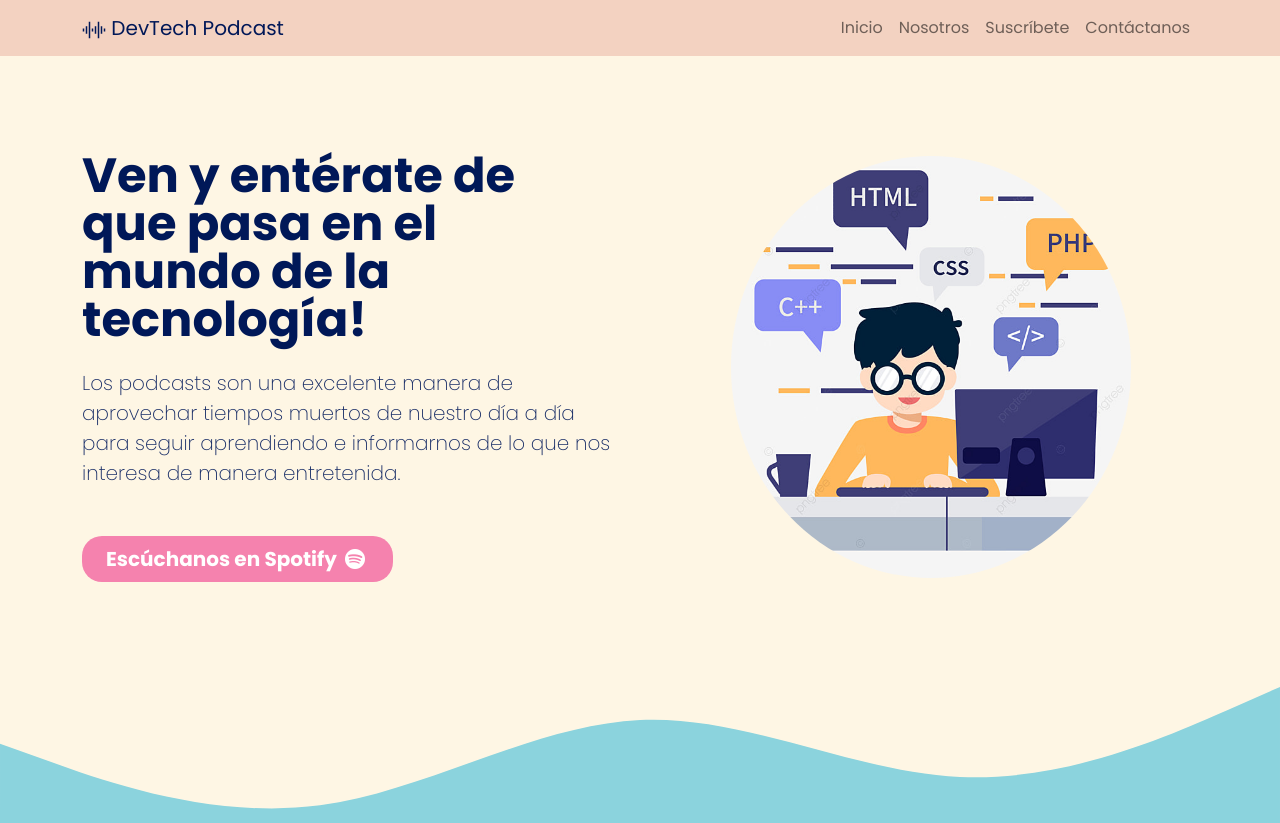
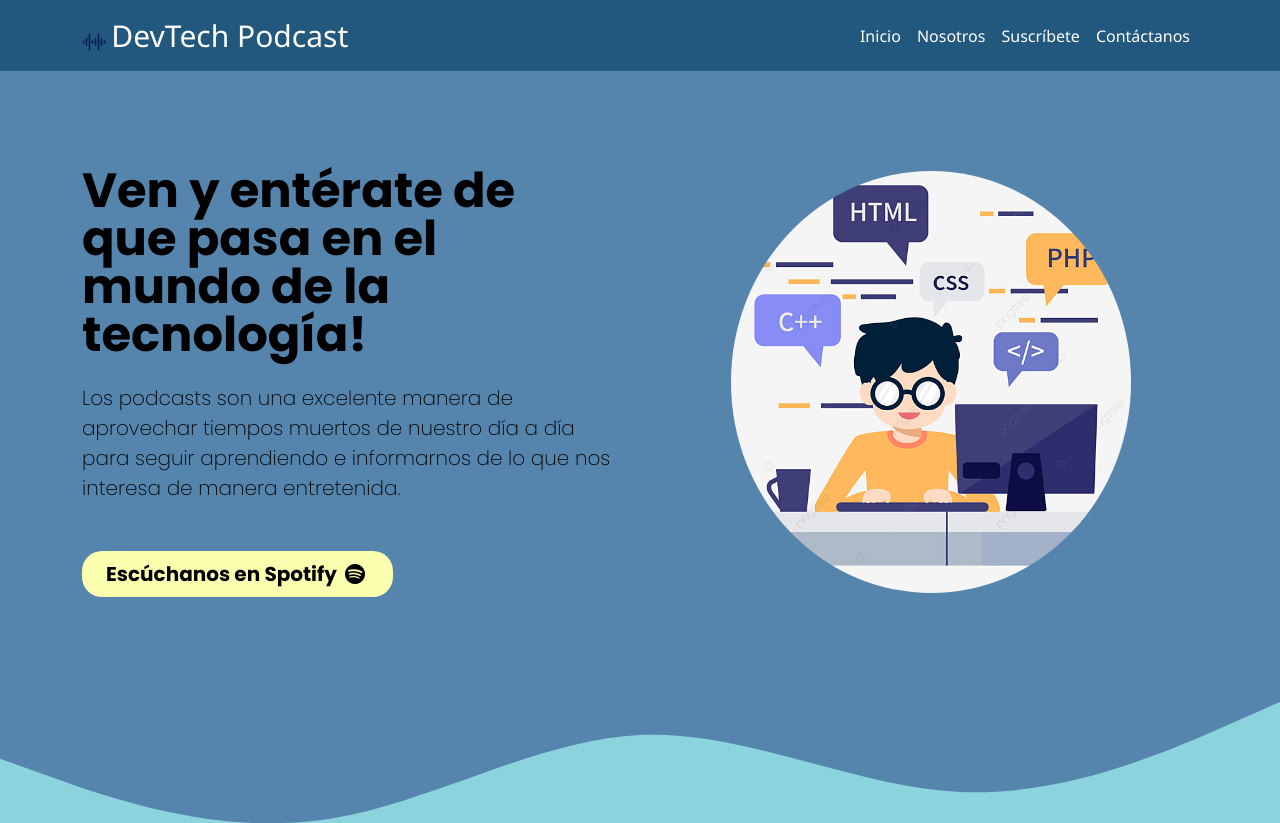
Before and after one commit to margarita264/devtech-podcast-web, a plain HTML site: page index.html in a window 1280 px wide. Shown: the top 823 px of the page. Drawn offline with nearby package versions, Linux system fonts and the light colour scheme.

Commit message:
cambio de estilos

```diff
--- a/index.html
+++ b/index.html
@@ -32,7 +32,7 @@
               fill="#001858"></path>
           </g>
         </svg>
-        <span class="title">DevTech Podcast</span>
+        <span class="nav-title">DevTech Podcast</span>
       </a>
       <button class="navbar-toggler" type="button" data-bs-toggle="collapse" data-bs-target="#navbarToggler"
         aria-controls="navbarToggler" aria-expanded="false" aria-label="Toggle navigation">
--- a/styles.css
+++ b/styles.css
@@ -1,10 +1,10 @@
 body {
   font-family: 'Poppins', sans-serif;
-  background-color: #fef6e4;
+  background-color: #5584AC;
 }
 
 nav{
-  background-color: #f3d2c1;
+  background-color: #22577E;
 }
 
 .img {
@@ -13,17 +13,25 @@ nav{
 }
 
 h1 {
-  color: #001858;
+  color:black;
 }
 
 p {
-  color: #172c66;
+  color: black;
 }
 
 .title {
-  color: #001858;
+  color: black;
 }
-
+.nav-title{
+  color: white;
+  font-size: 150%;
+  font-family: "Segoe UI";
+}
+.nav-link{
+  color: white;
+  font-family: "Segoe UI";
+}
 .feature {
   background-color: #8bd3dd;
 }
@@ -31,20 +39,20 @@ p {
 .card {
   border-radius: 50px;
   border: none;
-  background-color: #fef6e4;
+  background-color: #FAFFAF;
 }
 
 .btn {
-  background-color: #f582ae;
+  background-color: #FAFFAF;
   border-radius: 20px;
-  color: white;
+  color: black;
   font-weight: bold;
   border: none;
 }
 
 .btn:hover {
-  background-color: #f582ae;
-  color: #172c66;
+  background-color: #22577E;
+  color: white;
   font-weight: bold;
 }
 
@@ -58,7 +66,7 @@ footer{
 
 .faq {
   text-decoration: none;
-  color: #172c66;
+  color: black;
 }
 .col-10{
   animation: movimiento 2.5s linear infinite;
```
